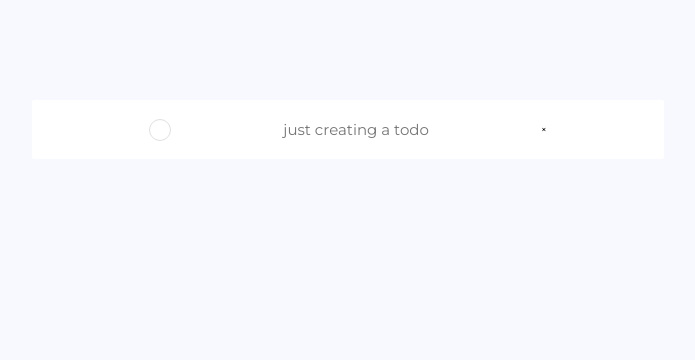
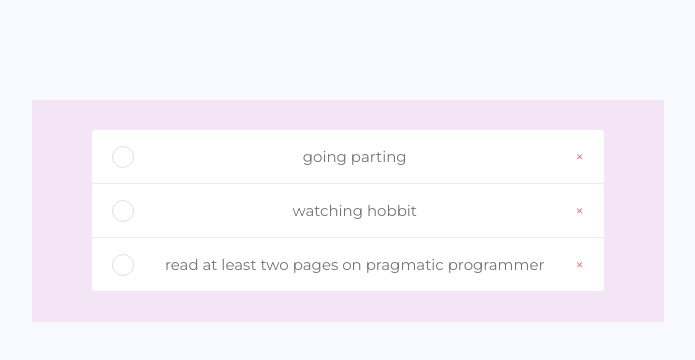
Before and after one commit to vanderkilu/react-notes, a React (Create React App) app: page / in a window 1280 px wide. Shown: the top 360 px of the page, without its empty margins (292-987 px from the left). Built offline with nearby package versions, Linux system fonts and the light colour scheme.

Commit message:
added state to todolist component

```diff
--- a/src/components/Todo/Todo.css
+++ b/src/components/Todo/Todo.css
@@ -1,10 +1,11 @@
 .todo {
-    padding: 0.5rem;
+    padding: 0.2rem 2rem;
     background-color: white;
     border-radius: 2px;
     display: flex;
-    justify-content: space-evenly;
+    justify-content: space-between;
     align-items: center;
+    margin-bottom: 0.1rem;
 }
 
 .todo__done-btn {
@@ -19,7 +20,7 @@
     font-size: 1.5rem;
 }
 
-.todo__delete-btn {
-    font-size: 1.4rem;
-    color: #ffcdd2;
+.todo__delete-icon {
+    font-size: 1.5rem;
+    color: #e57373;
 }
--- a/src/components/Todo/Todo.js
+++ b/src/components/Todo/Todo.js
@@ -1,10 +1,10 @@
 import React from 'react'
 import './Todo.css'
-function Todo() {
+function Todo(props) {
     return (
         <div className="todo">
             <p className="todo__done-btn"></p>
-            <p className="todo__task">just creating a todo</p>
+            <p className="todo__task">{props.task.task}</p>
             <p className="todo__delete-icon">&times;</p>
         </div>
     )
--- a/src/components/TodoList/TodoList.css
+++ b/src/components/TodoList/TodoList.css
@@ -0,0 +1,4 @@
+.todoWrapper {
+    padding: 3rem 6rem;
+    background-color: #f3e5f5;
+}
--- a/src/components/TodoList/TodoList.js
+++ b/src/components/TodoList/TodoList.js
@@ -1,14 +1,25 @@
 import React from 'react'
 import Todo from '../Todo/Todo.js'
+import './TodoList.css'
 
 class TodoList extends React.Component {
     constructor(props) {
         super(props)
+        this.state = {
+            todos: [
+                {task: "going parting", id:0},
+                {task: "watching hobbit", id:1},
+                {task: "read at least two pages on pragmatic programmer",id:2, }
+            ]
+        }
     }
     render() {
+        const tasks = this.state.todos.map(todo =>
+            <Todo task={todo} key={todo.id}/>
+        )
         return (
             <div className="todoWrapper">
-                <Todo/>
+                {tasks}
             </div>
         )
     }
```
